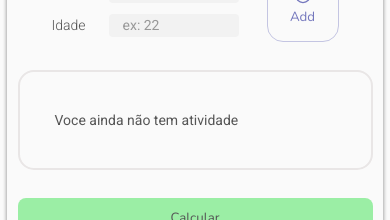
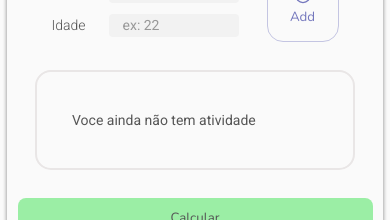
Before and after one commit to rodolfomariano/My-Macro-Calc, a React (Vite) app: page / in a window 390 px wide. Shown: the part 341-561 px from the top of the page. Built offline with nearby package versions, Linux system fonts and the light colour scheme.

Commit message:
add media query

```diff
--- a/src/App.module.scss
+++ b/src/App.module.scss
@@ -230,7 +230,7 @@
           position: relative;
           flex: 1;
           width: 100%;
-          max-width: 420px;
+          max-width: 320px;
           min-height: 100px;
           border-radius: 16px;
           border: 2px solid var(--gray-200);
--- a/src/App.tsx
+++ b/src/App.tsx
@@ -603,7 +603,7 @@ function App() {
                     <span>
                       {/* Divisão das calorias por refeição. Distribuir: <strong>{(totalKcal).toLocaleString('pt-BR')} kcal</strong> */}
                       Divisão das calorias por refeição. Distribuir:
-                      <strong>{weightObject === 'loseWeight'
+                      <strong> {weightObject === 'loseWeight'
                         ? ((proteinToLoseWeight * 4) + (fatToLoseWeight * 9) + (carbohydrateToLoseWeight * 4)).toLocaleString('pt-BR', {
                           minimumFractionDigits: 2,
                           maximumFractionDigits: 2,
```
